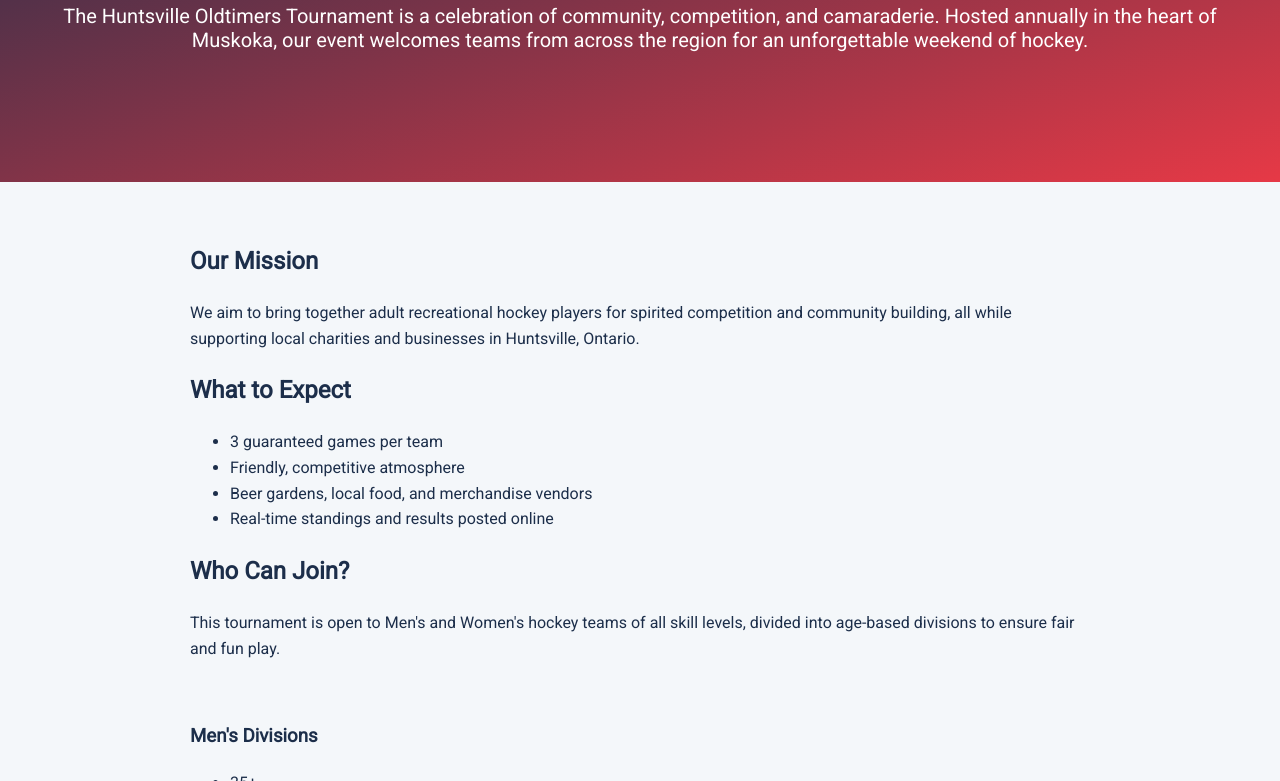
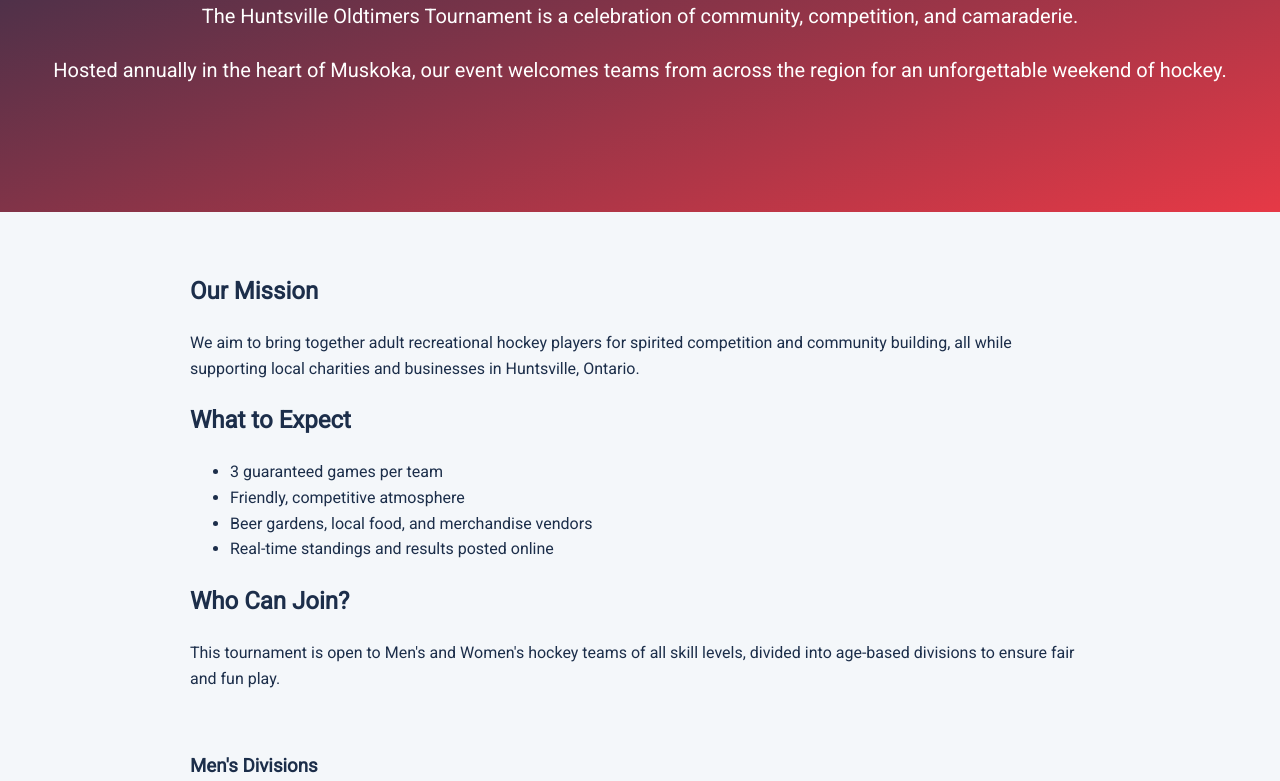
Before and after one commit to tjalapeno-tech/HOT_TOURNAMENT, a plain HTML site: page about.html in a window 1280 px wide. Shown: the part 319-1100 px from the top of the page. Drawn offline with Linux system fonts and the light colour scheme.

Commit message:
Update about.html

```diff
--- a/about.html
+++ b/about.html
@@ -22,7 +22,8 @@
 
   <section class="hero">
     <h1>About the Tournament</h1>
-    <p>The Huntsville Oldtimers Tournament is a celebration of community, competition, and camaraderie. Hosted annually in the heart of Muskoka, our event welcomes teams from across the region for an unforgettable weekend of hockey.</p>
+    <p>The Huntsville Oldtimers Tournament is a celebration of community, competition, and camaraderie.</p>
+    <p>Hosted annually in the heart of Muskoka, our event welcomes teams from across the region for an unforgettable weekend of hockey.</p>
   </section>
 
   <main style="padding: 40px; max-width: 900px; margin: 0 auto; line-height: 1.6;">
```
